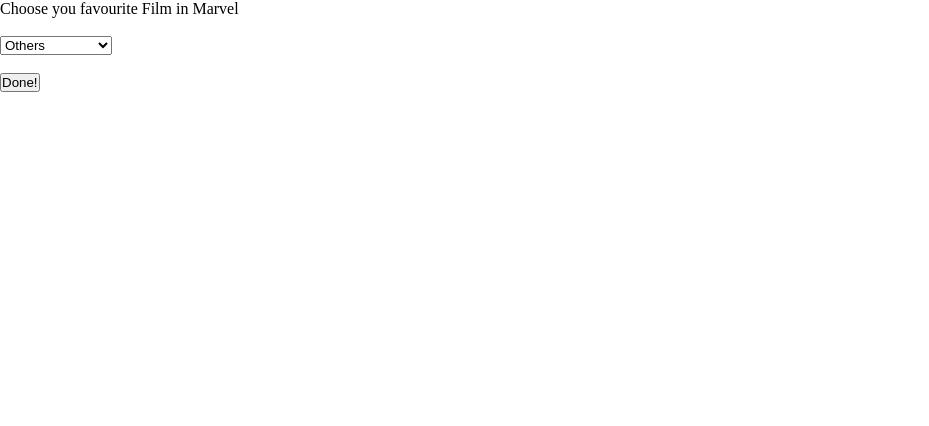
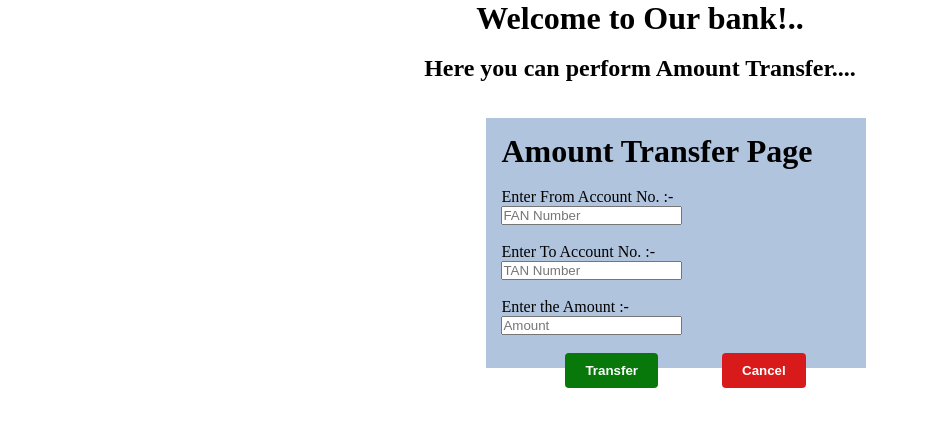
Before and after one commit to SRIKANTH-0001/react-vite, a React (Vite) app: page / in a window 1280 px wide. Shown: the top 426 px of the page, without its empty margins (0-929 px from the left). Built offline with nearby package versions, Linux system fonts and the light colour scheme.

Commit message:
Handling the Multiple inputs in ReactJs

```diff
--- a/src/App.jsx
+++ b/src/App.jsx
@@ -1,31 +1,49 @@
 import { useState } from "react"
 
-function Dropdown(){
+function MultiInput(){
 
-    const [val,setVal]=useState("");
+    const [formData,setFormData]=useState({});
 
     const handleChange=(e)=>{
-        setVal(e.target.value);
+        const name=e.target.name;
+        const value=e.target.value;
+        setFormData((prev)=>({...prev,[name]:value}))
     }
-
 
     return(
         <>
-            <label >Choose you favourite Film in Marvel</label>
+            <h1 style={{textAlign:"center"}}>Welcome to Our bank!..</h1>
             <br />
-            <br />
-            <select onChange={handleChange}>
-                <option value="Iron Man">Iron Man</option>
-                <option value="Spider Man">Spider Man</option>
-                <option value="Doctor Strange">Doctor Strange</option>
-                <option value="None" selected>Others</option>
-            </select>
-
+            <h2 style={{textAlign:"center"}}>Here you can perform Amount Transfer....</h2>
             <br /><br />
 
-            <button onClick={()=>alert(`Oh!You have selected your fav Film as ${val}`)}>Done!</button>
+            <div style={{backgroundColor:"lightsteelblue",marginLeft:"38%",height:"250px",width:"380px"}}>
+                <form style={{padding:"15px",fontSize:"16px"}}>
+                    <h1>Amount Transfer Page</h1>
+                    <br />
+
+                    <label >Enter From Account No. :- &ensp;</label>
+                    <input type="number" name="fanNumber" value={formData.fanNumber} onChange={handleChange} placeholder="FAN Number" required/>
+                    <br /> <br />
+
+                    <label >Enter To Account No. :- &ensp;&emsp;</label>
+                    <input type="number" name="tanNumber" value={formData.tanNumber} onChange={handleChange} placeholder="TAN Number" required/>
+                    <br /> <br />
+
+                    <label >Enter the Amount :- &emsp;&emsp;&emsp;&nbsp;</label>
+                    <input type="number" name="amount" value={formData.amount} onChange={handleChange} placeholder="Amount" required/>
+                    <br /><br />
+
+                    <div>
+                        &emsp;&emsp;&emsp;&emsp;<button style={{ backgroundColor: '#077809', color: 'white', padding: '10px 20px', border: 'none', borderRadius: '4px', cursor: 'pointer', fontWeight: 'bold' }} onClick={()=>alert(`Your Entered Amount ₹${formData.amount} has transferred\n to the Account Number ${formData.tanNumber}!...`)}>Transfer</button>&emsp;&emsp;&emsp;&emsp;
+                        <button style={{ backgroundColor: '#d91a1a', color: 'white', padding: '10px 20px', border: 'none', borderRadius: '4px', cursor: 'pointer', fontWeight: 'bold' }} onClick={()=>confirm('Are you sure that you gonna cancel the Amount transfering process?')?alert("Cancelled"):alert("Not Cancelled")}>Cancel</button>
+                    </div>
+
+                </form>
+            </div>
+
         </>
     )
 }
 
-export default Dropdown
+export default MultiInput
```
